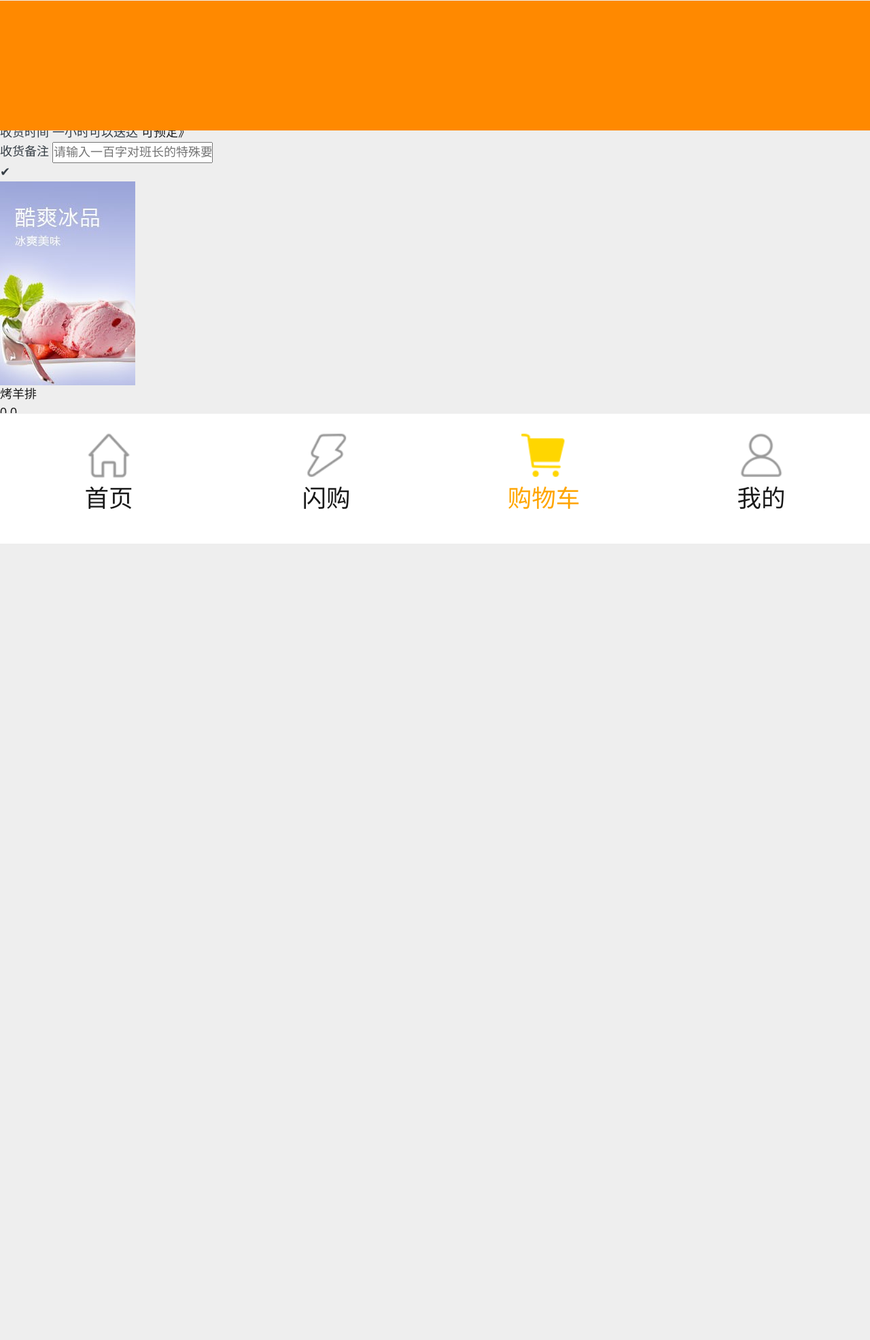
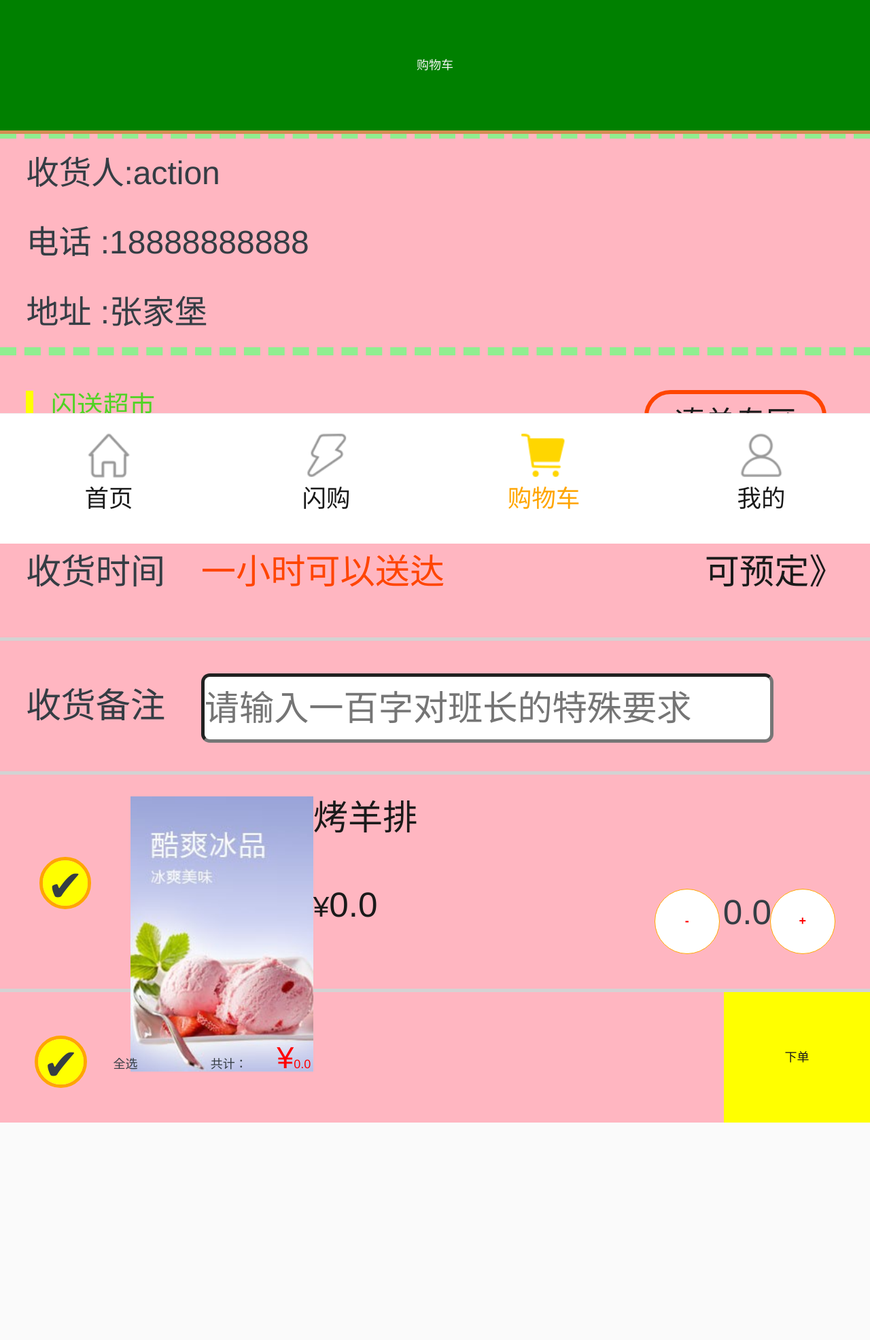
Before and after one commit to w1449550206/Django-axf, a Django app: template templates/axf/main/cart/cart.html in a window 1280 px wide. Shown: the whole page at 68% size. Before the commit the page ends 800 px from the top, so only its background shows below. Run offline with Django 3.2, Linux system fonts and the light colour scheme; the template is opened without the code that fills it, so the values that code supplies are empty; some libraries are stand-ins or nearby versions.

Commit message:
添加购物车的css样式

```diff
--- a/static/axf/main/cart/css/cart.css
+++ b/static/axf/main/cart/css/cart.css
@@ -6,3 +6,250 @@ footer .cart span{
 footer .cart dd{
     color: orange;
 }
+
+
+#cart {
+  padding: 1.5rem 0;
+  z-index: +15;
+  width: 100%;
+  background: #fafafa;
+  font-family: "Microsoft YaHei", "Helvetica Neue", Helvetica, STHeiTi, Arial, sans-serif;
+  overflow: hidden; }
+
+h3 {
+  text-align: center;
+  position: fixed;
+  z-index: +100;
+  width: 100%;
+  border-bottom: 0.04rem solid #d38d51;
+  line-height: 1.5rem;
+  background: green;
+  top: 0;
+    color: whitesmoke;
+}
+
+
+
+
+
+.full > section {
+  background: lightpink; }
+
+.full > section > ul {
+  border: 0.2rem dashed lightgreen;
+  border-width: 0.1rem 0;
+  margin-bottom: 0.2rem; }
+
+.full > section > ul > li {
+  padding-left: 0.3rem;
+  line-height: 0.8rem;
+  font-size: 0.375rem; }
+
+/*.clear:after {*/
+  /*content: "";*/
+  /*display: block;*/
+  /*visibility: hidden;*/
+  /*clear: both;*/
+  /*height: 0; }*/
+
+/*.full > section > ul > li > div > p:last-child {*/
+  /*float: right;*/
+  /*width: 78%; }*/
+
+/*.full > section > ul > li > div > p:last-child > span {*/
+  /*padding: 0.15rem; }*/
+
+/*.infoJustify {*/
+  /*float: left;*/
+  /*width: 20%;*/
+  /*height: 0.8rem;*/
+  /*overflow: hidden;*/
+  /*text-align: justify; }*/
+
+/*.infoJustify > b {*/
+  /*display: inline-block;*/
+  /*width: 100%; }*/
+
+/*.change {*/
+  /*float: right;*/
+  /*padding-right: 0.2rem; }*/
+
+
+
+
+
+/************闪送超市********************/
+.bill {
+  line-height: 0.75rem;
+  position: relative;
+  border-bottom: 0.04rem solid lightgrey; }
+
+.bill > p {
+  padding: 0 0.3rem;
+  font-size: 0.3rem;
+  color: #50d324; }
+
+.bill > p:first-child:before {
+  width: 0.2rem;
+  height: 0.3rem;
+  background: yellow;
+  content: ".";
+  color: yellow;
+  margin-right: 0.2rem; }
+
+.bill > a {
+  border: 0.05rem solid orangered;
+  position: absolute;
+  border-radius: 0.3rem;
+  padding: 0 0.3rem;
+  font-size: 0.35rem;
+  line-height: 0.65rem;
+  top: 0.2rem;
+  right: 0.5rem; }
+
+/*************收货时间*****收货备注************/
+.delivery {
+  line-height: 1.5rem;
+  border-bottom: 0.04rem solid lightgrey;
+  font-size: 0.4rem;
+  padding: 0 0.3rem; }
+
+.delivery > span:first-child {
+  padding-right: 0.3rem; }
+
+.delivery > span:nth-child(2) {
+  color: orangered; }
+
+.delivery > a:last-child {
+  float: right; }
+
+.delivery > input {
+  height: 0.8rem;
+  line-height: 0.8rem;
+  border-radius: 0.1rem;
+  border-width: 0.04rem;
+  width: 70%; }
+
+
+
+
+
+
+/**************menu***************/
+.menuList {
+  border-bottom: 0.04rem solid lightgrey;
+  height: 2.5rem;
+  position: relative; }
+
+.confirm {
+  padding: 0.95rem 0;
+  width: 15%;
+  height: 2.5rem;
+  display: inline-block;
+  box-sizing: border-box;
+  text-align: center;
+  float: left; }
+
+.confirm > span {
+  box-sizing: border-box;
+  border: 0.04rem solid orange;
+  background: white;
+  display: inline-block;
+  width: 0.6rem;
+  height: 0.6rem;
+  overflow: hidden;
+  border-radius: 50%;
+  line-height: 0.6rem; }
+
+.confirm > span > span {
+  background: yellow;
+  font-size: 0.5rem;
+  display: block; }
+
+.menuList > a {
+  width: 84%;
+  display: inline-block;
+  font-size: 0.4rem;
+  line-height: 1rem; }
+
+.menuList > a > img {
+  margin-top: 0.25rem;
+  width: 25%;
+  height: 100%;
+  float: left; }
+
+.menuList > a > p {
+  width: 75%;
+  height: 1rem;
+  float: right;
+  overflow: hidden;
+  text-overflow: ellipsis;
+  white-space: nowrap; }
+
+.menuList > section {
+  position: absolute;
+  right: 0.4rem;
+  bottom: 0.4rem;
+  height: 0.75rem;
+  border-radius: 1rem; }
+
+.menuList > section > button {
+  background: white;
+  border: 1px solid orange;
+  border-radius: 1111px;
+  color: red;
+  display: inline-block;
+  text-align: center;
+  line-height: 0.65rem;
+  font-weight: 900;
+  width: 0.75rem;
+  height: 0.75rem; }
+
+.menuList > section > span {
+  display: inline-block;
+  width: 0.5rem;
+  text-align: center;
+  line-height: 0.5rem;
+  font-size: 0.4rem; }
+
+.presentPrice:before {
+  content: "¥";
+  font-size: 0.33rem; }
+
+
+
+
+
+
+/*************payTheBill 买单*************/
+.payTheBill {
+  height: 1.5rem;
+  position: relative; }
+
+.payTheBill .confirm {
+  width: 10%;
+  padding-top: 0.5rem;
+  padding-left: 0.4rem; }
+
+.payTheBill > p {
+  line-height: 1.5rem;
+  text-indent: 0.3rem; }
+
+.payTheBill > p > span:first-child {
+  padding-right: 0.8rem; }
+
+.payTheBill > p > span:last-child {
+  padding-left: 0.3rem;
+  color: red; }
+
+.payTheBill > p > span:last-child:before {
+  content: "¥";
+  font-size: 0.35rem; }
+
+.payTheBill > a {
+  background: yellow;
+  position: absolute;
+  right: 0;
+  line-height: 1.5rem;
+  top: 0;
+  padding: 0 0.7rem; }
```
